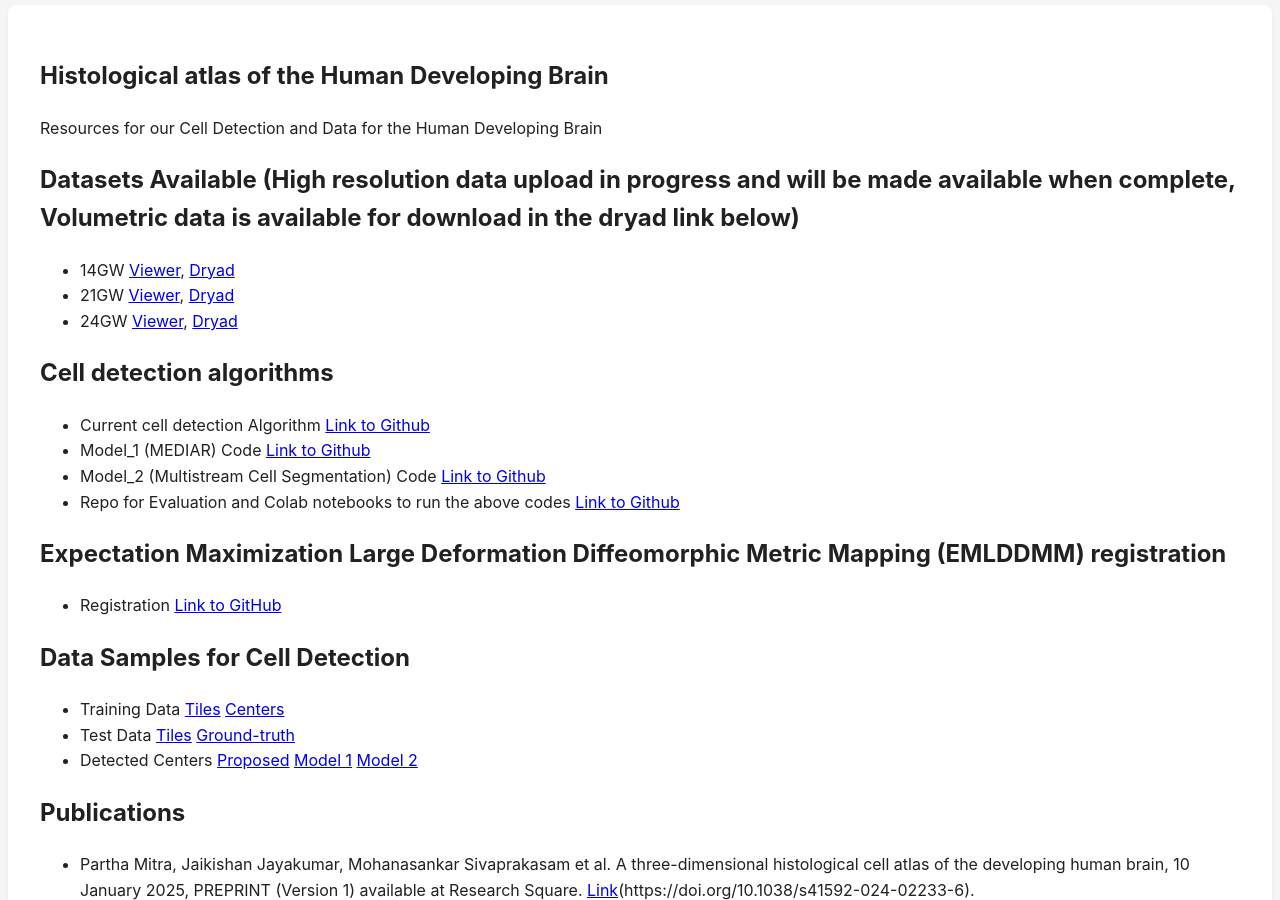
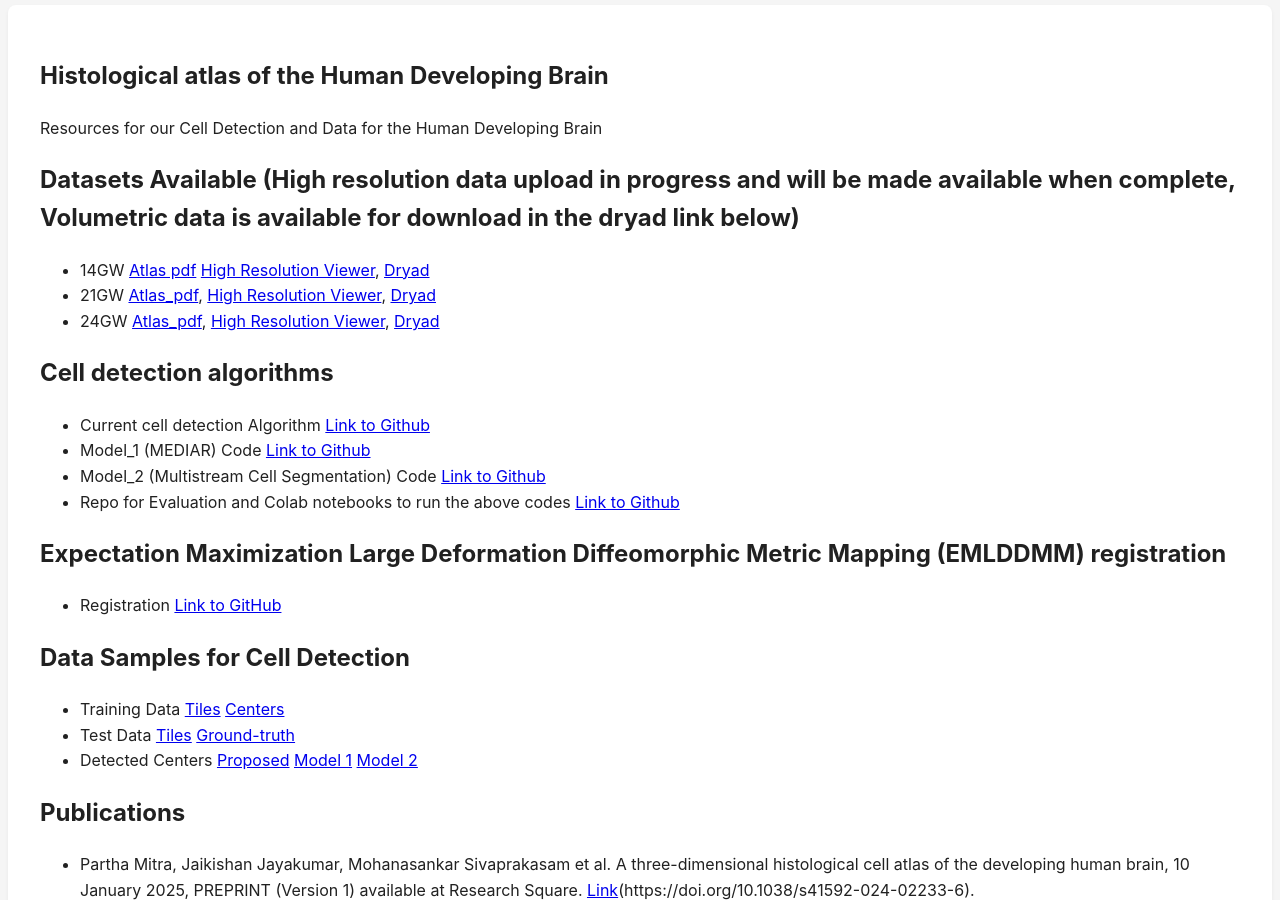
Before and after one commit to ppmitra/BAPDataAndCode, a Jekyll site: the page built from pages/humanDev.md, in a window 1280 px wide and 900 px high, scrolled down 343 px. Built offline with Jekyll 4.4.1, drawn with Linux system fonts in a browser that asks for light colours; comment, search, counter and statistics services are not loaded.

Commit message:
Update humanDev.md

```diff
--- a/pages/humanDev.md
+++ b/pages/humanDev.md
@@ -7,9 +7,9 @@ title: Data Sets
 Resources for our Cell Detection and Data for the Human Developing Brain
 
 ## Datasets Available (High resolution data upload in progress and will be made available when complete, Volumetric data is available for download in the dryad link below)
-- 14GW [Viewer](#), [Dryad](#)
-- 21GW [Viewer](#), [Dryad](#)
-- 24GW [Viewer](#), [Dryad](#)
+- 14GW [Atlas pdf](#) [High Resolution Viewer](#), [Dryad](#)
+- 21GW [Atlas_pdf](#), [High Resolution Viewer](#), [Dryad](#)
+- 24GW [Atlas_pdf](#), [High Resolution Viewer](#), [Dryad](#)
 
 ## Cell detection algorithms
 - Current cell detection Algorithm [Link to Github](#)
```
